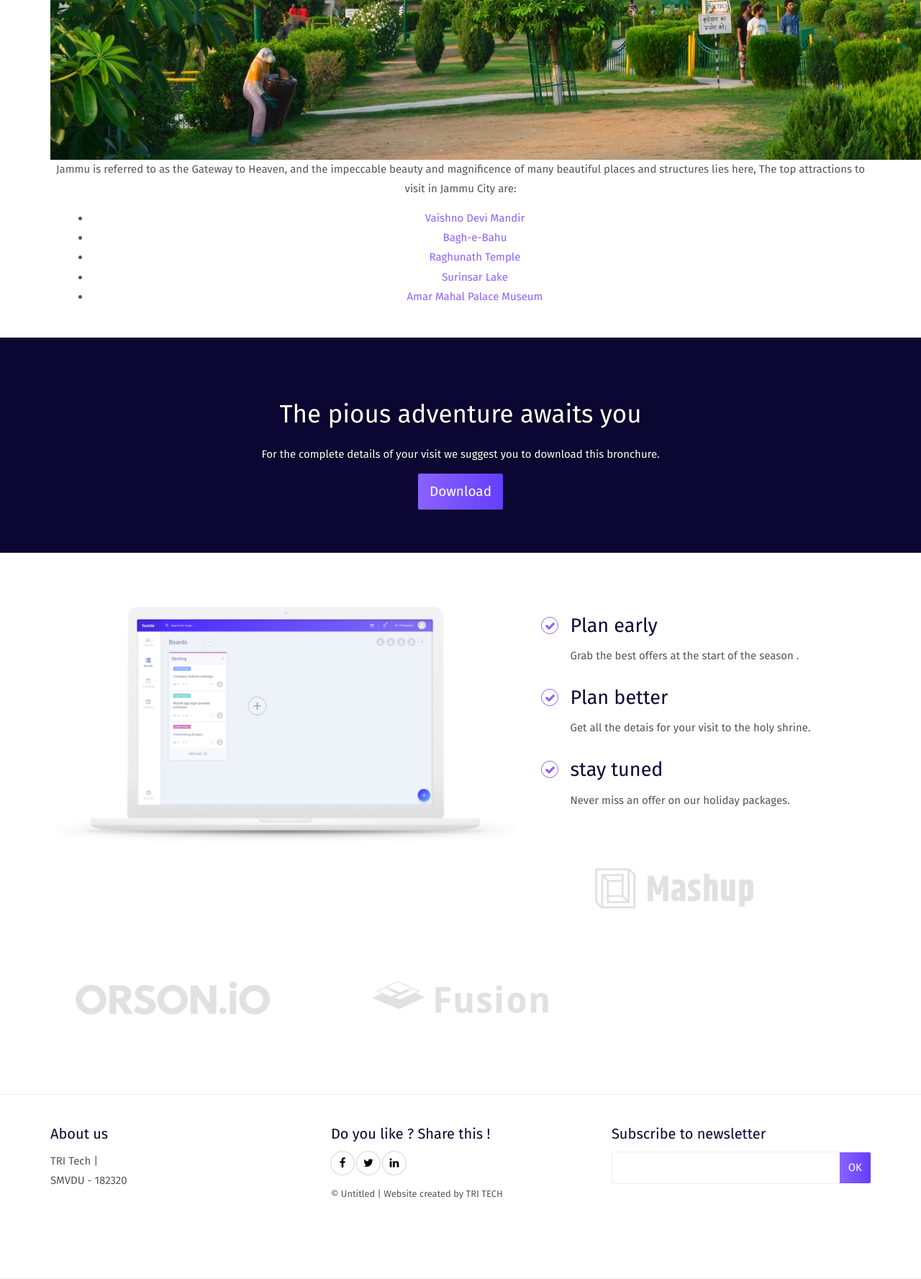
After one commit to shriya152/practice_repo, a Python web app: template templates/jammu.html in a window 1280 px wide; the page is wider, and only the part inside the window is pictured. The commit adds this page. Shown: the part 1080-2857 px from the top of that part at 72% size. Run offline with Jinja, Linux system fonts and the light colour scheme; the template is opened without the code that fills it, so the values that code supplies are empty; some web fonts are replaced.

Commit message:
added 3 templates

```diff
--- /dev/null
+++ b/templates/jammu.html
@@ -0,0 +1,240 @@
+<!DOCTYPE html>
+<html lang="en">
+
+<head>
+    <meta charset="UTF-8">
+    <meta content="IE=edge" http-equiv="X-UA-Compatible">
+    <meta content="width=device-width,initial-scale=1" name="viewport">
+    <meta content="description" name="description">
+    <meta name="google" content="notranslate" />
+    <meta content="Mashup templates have been developped by Orson.io team" name="author">
+
+    <!-- Disable tap highlight on IE -->
+    <meta name="msapplication-tap-highlight" content="no">
+
+    <link href="./assets/apple-touch-icon.png" rel="apple-touch-icon">
+    <link href="./assets/favicon.ico" rel="icon">
+
+
+
+    <title>VISIT KATRA</title>
+
+    <link href="./main.a3f694c0.css" rel="stylesheet">
+</head>
+
+<body>
+
+    <header>
+        <nav class="navbar  navbar-fixed-top navbar-default">
+          <div class="container">
+              <button type="button" class="navbar-toggle collapsed" data-toggle="collapse" data-target="#navbar-collapse" aria-expanded="false">
+                <span class="sr-only">Toggle navigation</span>
+                <span class="icon-bar"></span>
+                <span class="icon-bar"></span>
+                <span class="icon-bar"></span>
+              </button>
+
+            <div class="collapse navbar-collapse" id="navbar-collapse">
+                <ul class="nav navbar-nav navbar-right">
+                    <li><a href="./index.html" title="" class="active">Home</a></li>
+                    <li><a href="./about.html" title=""> Plan Your Trip</a></li>
+                    <li><a href="./virtual_trip.html" title="">Virtual Trip</a></li>
+                    <li><a href="./pricing.html" title=""> Reviews </a></li>
+                    <li><a href="./contact.html" title="">Help</a></li>
+                </ul>
+            </div>
+            <div class="collapse navbar-collapse" id="navbar-collapse">
+                <ul class="nav navbar-nav navbar-right navbar-small visible-md visible-lg">
+                    <li><a href="./kashmir.html" title="" class="active">Kashmir</a></li>
+                    <li><a href="./jammu.html" title="">Jammu</a></li>
+                    <li><a href="./patnitop.html" title="">Patnitop</a></li>
+                </ul>
+            </div>
+          </div>
+        </nav>
+      </header>
+      <div class="section-container border-section-container">
+        <div class="container">
+            <div class="row">
+                <div class="col-md-12 section-container-spacer">
+                    <div class="text-center">
+                        <h2>JAMMU : CITY OF TAMPLES</h2>
+                        <p>
+                        <div>
+                            <div>
+                                <div>
+                                    <img src="./assets/images/jammu_1.jpg" alt="Jammu">
+                                </div>
+
+                                <p style="font-size: large;">
+                                    Jammu is at only 40 Kms distance from katra, also known as the “City of Tamples”.
+                                    Jammu is the most populous district in the Indian state of Jammu and Kashmir and is home to the
+                                     winter capital (Jammu) of Jammu and Kashmir. (The capital moves to Srinagar city in the summer).
+                                     The largest city is Jammu. District has a population of around 15 Lacs has per census 2011 and has
+                                     further 7 sub-divisons and 21 tehsils and 20 rural development blocks.
+
+                                </p>
+                                <div>
+                                    <img src="./assets/images/jammu_2.jpg" alt="Jammu">
+                                </div>
+                                <p>
+                                    Jammu is referred to as the Gateway to Heaven, and the impeccable beauty and magnificence
+                                     of many beautiful places and structures lies here, The top attractions to visit in Jammu City are:
+                                </p>
+                                <div class="collapse navbar-collapse" id="navbar-collapse">
+                                    <ul>
+                                        <li><a href="https://en.wikipedia.org/wiki/Vaishno_Devi_Temple" title="" class="active">Vaishno Devi Mandir</a></li>
+                                        <li><a href="https://en.wikipedia.org/wiki/Bahu_Fort" title="">Bagh-e-Bahu</a></li>
+                                        <li><a href="https://en.wikipedia.org/wiki/Raghunath_Temple" title="">Raghunath Temple</a></li>
+                                        <li><a href="https://en.wikipedia.org/wiki/Surinsar_Lake" title="">Surinsar Lake</a></li>
+                                        <li><a href="https://en.wikipedia.org/wiki/Amar_Mahal_Palace" title="">Amar Mahal Palace Museum</a></li>
+                                    </ul>
+                                </div>
+                            </div>
+                        </div>
+                    </div>
+                </div>
+            </div>
+        </div>
+
+
+    <div class="section-container background-color-container white-text-container">
+            <div class="container">
+                <div class="row">
+                    <div class="col-xs-12">
+                        <div class="text-center">
+                            <h2>The pious adventure awaits you</h2>
+                            <p> For the complete details of your visit we suggest you to download this bronchure. </p>
+                            <a href="./assets/images/SMVDSB.pdf" title="" class="btn btn-primary btn-lg">Download </a>
+                        </div>
+                    </div>
+                </div>
+            </div>
+        </div>
+
+        <div class="section-container">
+            <div class="container">
+                <div class="row">
+                    <div class="col-md-7">
+                        <img class="img-responsive" src="./assets/images/img-06.png" alt="">
+                    </div>
+
+                    <div class="col-md-5">
+                        <ul class="features">
+                            <li>
+                                <h3>Plan early </h3>
+                                <p>Grab the best offers at the start of the season .
+                                </p>
+                            </li>
+                            <li>
+                                <h3>Plan better</h3>
+                                <p>Get all the detais for your visit to the holy shrine.
+                                </p>
+                            </li>
+                            <li>
+                                <h3>stay tuned</h3>
+                                <p>Never miss an offer on our holiday packages.
+                                </p>
+                            </li>
+                        </ul>
+                    </div>
+
+
+
+                    <div class="row">
+                        <div class="col-md-4">
+                            <img class="img-responsive page-base-image" src="./assets/images/logo-01.png" alt="">
+
+                        </div>
+                        <div class="col-md-4">
+                            <img class="img-responsive page-base-image" src="./assets/images/logo-02.png" alt="">
+                        </div>
+                        <div class="col-md-4">
+                            <img class="img-responsive page-base-image" src="./assets/images/logo-03.png" alt="">
+                        </div>
+                    </div>
+
+                </div>
+            </div>
+        </div>
+
+
+
+
+
+
+        <footer>
+            <div class="section-container footer-container">
+                <div class="container">
+                    <div class="row">
+                        <div class="col-md-4">
+                            <h4>About us</h4>
+                            <p>TRI Tech | <br>SMVDU - 182320 </p>
+                        </div>
+
+                        <div class="col-md-4">
+                            <h4>Do you like ? Share this !</h4>
+                            <p>
+                                <a href="https://facebook.com/" class="social-round-icon white-round-icon fa-icon"
+                                    title="">
+                                    <i class="fa fa-facebook" aria-hidden="true"></i>
+                                </a>
+                                <a href="https://twitter.com/" class="social-round-icon white-round-icon fa-icon"
+                                    title="">
+                                    <i class="fa fa-twitter" aria-hidden="true"></i>
+                                </a>
+                                <a href="https://www.linkedin.com/" class="social-round-icon white-round-icon fa-icon"
+                                    title="">
+                                    <i class="fa fa-linkedin" aria-hidden="true"></i>
+                                </a>
+                            </p>
+                            <p><small>© Untitled | Website created by <a
+                                        href="https://www.maavaishnodevi.org/index.aspx" class="link-like-text"
+                                        title="Redirect to the official website ">TRI TECH
+                                </small></p>
+                        </div>
+
+                        <div class="col-md-4">
+                            <h4>Subscribe to newsletter</h4>
+
+                            <div class="form-group">
+                                <div class="input-group">
+                                    <input type="text" class="form-control footer-input-text">
+                                    <div class="input-group-btn">
+                                        <button type="button" class="btn btn-primary btn-newsletter ">OK</button>
+                                    </div>
+                                </div>
+                            </div>
+
+
+                        </div>
+                    </div>
+                </div>
+            </div>
+        </footer>
+
+        <script>
+            document.addEventListener("DOMContentLoaded", function (event) {
+                navActivePage();
+            });
+        </script>
+
+        <!-- Google Analytics: change UA-XXXXX-X to be your site's ID
+
+<script>
+  (function (i, s, o, g, r, a, m) {
+    i['GoogleAnalyticsObject'] = r; i[r] = i[r] || function () {
+      (i[r].q = i[r].q || []).push(arguments)
+    }, i[r].l = 1 * new Date(); a = s.createElement(o),
+      m = s.getElementsByTagName(o)[0]; a.async = 1; a.src = g; m.parentNode.insertBefore(a, m)
+  })(window, document, 'script', '//www.google-analytics.com/analytics.js', 'ga');
+  ga('create', 'UA-XXXXX-X', 'auto');
+  ga('send', 'pageview');
+</script>
+
+-->
+
+        <script type="text/javascript" src="./main.41beeca9.js"></script>
+</body>
+
+</html>
```
Also changed, not shown: templates/index.html (+18 -2 lines), templates/kashmir.html (added, +237 -0 lines), templates/patnitop.html (added, +239 -0 lines), static/assets/images/jammu_1.jpg (added), static/assets/images/jammu_2.jpg (added), static/assets/images/jammu_thumbnail.jpg (added), static/assets/images/kashmir_1.jpeg (added), static/assets/images/kashmir_2.jpg (added), static/assets/images/kasmir_thumbnail.jpg (added), static/assets/images/patnitop_1.jpeg (added), static/assets/images/patnitop_2.jpg (added), static/assets/images/patnitop_thumbnail.jpg (added).
